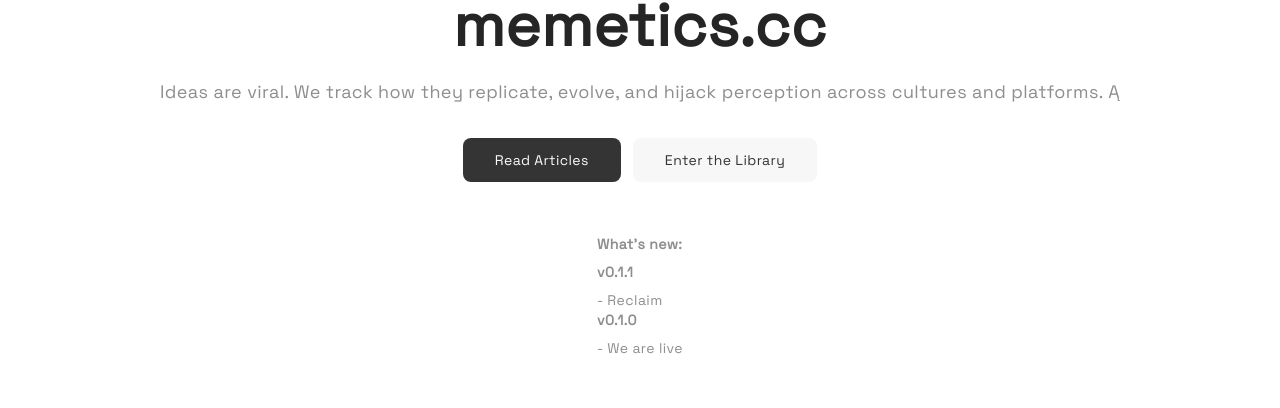
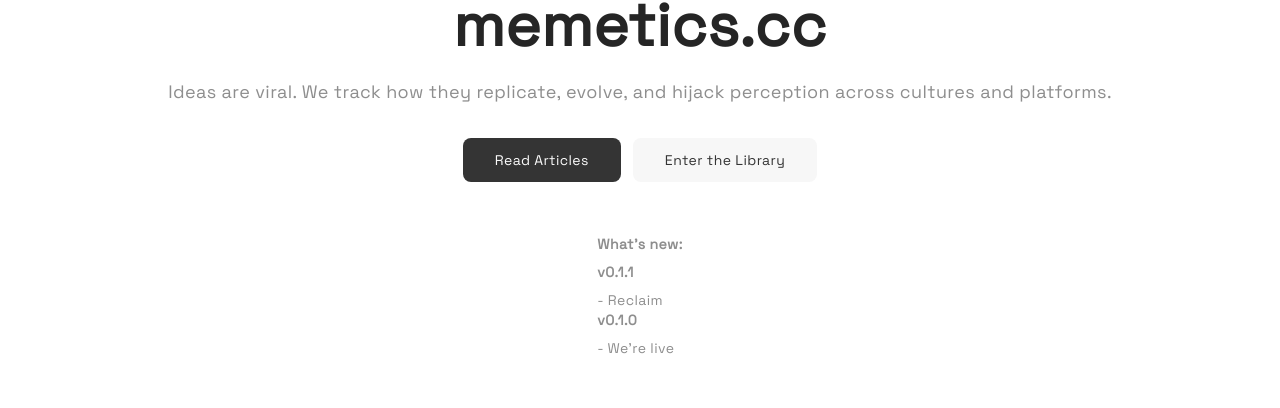
Before and after one commit to easy506company/memetics.cc, a Next.js app: page / in a window 1280 px wide. Shown: the part 264-672 px from the top of the page. Built offline with nearby package versions, Linux system fonts and the light colour scheme.

Commit message:
work in progress

```diff
--- a/app/about/page.tsx
+++ b/app/about/page.tsx
@@ -12,7 +12,7 @@ export default function About() {
                     The science of self-replicating meaning
                 </p>
                 <p>Ideas behave like living systems — they travel, evolve, and fight for mental space.</p>
-                <p>Memetics isn't just metaphor. It's an exploration of the deep mechanics of culture.</p>
+                <p>Memetics isn&apos;t just metaphor. It&apos;s an exploration of the deep mechanics of culture.</p>
                 <p>We collect, observe, and chart the silent architecture behind belief, myth, and tradition.</p>
                 <p>Not for control. Not for judgment. But to understand — and marvel.</p>
                 <p className="mt-4 mb-4">
--- a/app/awesome-psyop/page.tsx
+++ b/app/awesome-meme/page.tsx
@@ -1,5 +1,5 @@
 'use client';
-import Content from './awesome-psyops-temp.mdx';
+import Content from './awesome-meme-temp.mdx';
 
 export default function Page() {
   return (
--- a/app/page.tsx
+++ b/app/page.tsx
@@ -19,8 +19,7 @@ export default function Home() {
       </h1>
       <p className="mb-8 md:text-lg text-base  max-w-[1200px] text-muted-foreground text-center sm:text-left">
 Ideas are viral. We track how they replicate, evolve, and hijack perception across cultures and platforms.
-
-Ą      </p>
+      </p>
       <div className="sm:flex sm:flex-row grid grid-cols-2 items-center sm;gap-5 gap-3 mb-8">
         <Link
           href="/articles"
@@ -46,7 +45,7 @@ Ideas are viral. We track how they replicate, evolve, and hijack perception acro
       </div>
       <span className="flex flex-col items-start text-left text-muted-foreground text-sm mt-5 -mb-12 max-[800px]:mb-12">
         <span className="font-semibold mb-2">
-          What's new:
+          What&apos;s new:
         </span>
         <span className="font-semibold mb-2">
           v{process.env.APP_VERSION}
@@ -58,7 +57,7 @@ Ideas are viral. We track how they replicate, evolve, and hijack perception acro
           v0.1.0
         </span>
         <Link href="/">
-          - We are live
+          - We&apos;re live
         </Link>
       </span>
     </div>
--- a/components/navbar.tsx
+++ b/components/navbar.tsx
@@ -23,7 +23,7 @@ const LEFT_NAVLINKS = [
   },
   {
 	title: "Awesome Meme",
-	href: "/awesome-psyop",
+	href: "/awesome-meme",
   },
 ];
 
```
Also changed, not shown: app/awesome-meme/awesome-meme-temp.mdx (renamed from app/awesome-psyop/awesome-psyops-temp.mdx), 2 other files (tests, documents, lock files or other folders).
